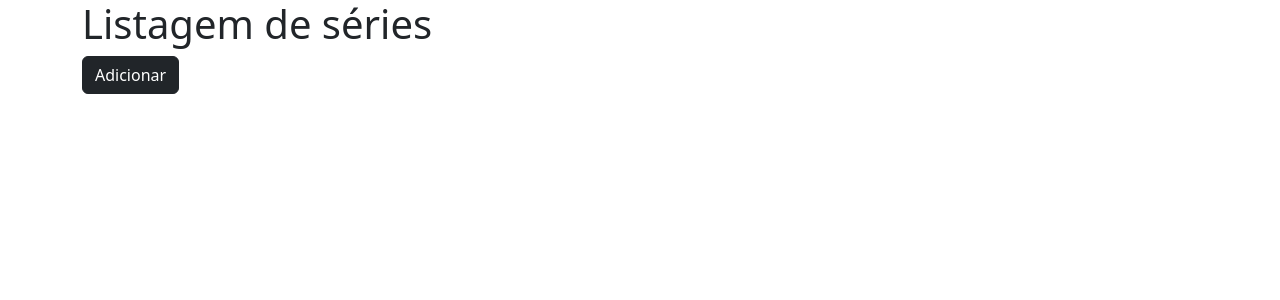
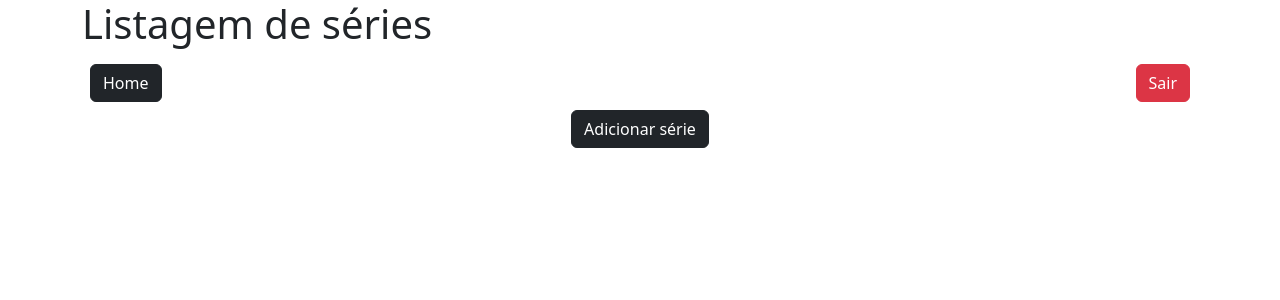
Before and after one commit to andradegui/controleSeries, a Symfony app: template templates/series/index.html.twig in a window 1280 px wide. Shown: the top 300 px of the page. Run offline with Twig, Linux system fonts and the light colour scheme; the template is opened without the code that fills it, so the values that code supplies are empty; style sheets or scripts are compiled from the project's sources; some libraries are stand-ins or nearby versions.

Commit message:
Protegendo rotas, criando menu e criando funcionalidade de logout

```diff
--- a/config/routes.yaml
+++ b/config/routes.yaml
@@ -3,3 +3,7 @@ controllers:
         path: ../src/Controller/
         namespace: App\Controller
     type: attribute
+
+app_logout:
+    path: /logout
+    methods: GET
--- a/templates/episodes/index.html.twig
+++ b/templates/episodes/index.html.twig
@@ -8,7 +8,10 @@
 
 {% block body %}
 
-    <a href="{{ path('app_series') }}" class="btn btn-dark mb-2">Voltar</a>
+    <div class="container-fluid d-flex justify-content-between align-items-center p-2">
+        <a href="{{ path('app_series') }}" class="btn btn-dark">Home</a>
+        <a href="{{ path('app_logout') }}" class="btn btn-danger">Sair</a>
+    </div>
 
     <form method="post">
 
--- a/templates/login/index.html.twig
+++ b/templates/login/index.html.twig
@@ -27,6 +27,7 @@
         </div>
 
         <button type="submit" class="btn btn-primary">Login</button>
+        <a class="btn btn-dark" href="{{ path('app_register') }}">Cadastro usuário</a>
     </form>
 
 {% endblock %}
--- a/templates/registration/register.html.twig
+++ b/templates/registration/register.html.twig
@@ -12,7 +12,7 @@
             label: 'Password'
         }) }}
 
-        <button type="submit" class="btn btn-primary">Cadatrar</button>
+        <button type="submit" class="btn btn-primary">Cadastrar</button>
     {{ form_end(registrationForm) }}
 
 {% endblock %}
--- a/templates/season/index.html.twig
+++ b/templates/season/index.html.twig
@@ -4,7 +4,10 @@
 
 {% block body %}
 
-    <a href="{{ path('app_series') }}" class="btn btn-dark mb-2">Voltar</a>
+    <div class="container-fluid d-flex justify-content-between align-items-center p-2">
+        <a href="{{ path('app_series') }}" class="btn btn-dark">Home</a>
+        <a href="{{ path('app_logout') }}" class="btn btn-danger">Sair</a>
+    </div>
 
     <ul class="list-group m-3">
 
--- a/templates/series/form.html.twig
+++ b/templates/series/form.html.twig
@@ -8,7 +8,10 @@
 
 {% block body %}
 
-    <a href="{{ path('app_series') }}" class="btn btn-dark mb-3">Voltar</a>
+    <div class="container-fluid bg-light d-flex justify-content-between align-items-center p-2">
+        <a href="{{ path('app_series') }}" class="btn btn-dark">Home</a>
+        <a href="{{ path('app_logout') }}" class="btn btn-danger">Sair</a>
+    </div>
 
     {{ form_start(seriesForm) }}
     {{ form_row(seriesForm.seriesName) }}
--- a/templates/series/index.html.twig
+++ b/templates/series/index.html.twig
@@ -14,7 +14,20 @@
 
     {% endif %} #}
 
-    <a href="{{ path('app_series_form') }}" class="btn btn-dark mb-3">Adicionar</a>
+    {# <div class="d-flex justify-content-between">
+        <a href="{{ path('app_series_form') }}" class="btn btn-dark mb-3">Adicionar</a>
+
+        <a href="{{ path('app_logout') }}" class="btn btn-sm btn-danger mb-4">Sair</a>
+    </div> #}
+
+    <div class="container-fluid d-flex justify-content-between align-items-center p-2">
+        <a href="{{ path('app_series') }}" class="btn btn-dark">Home</a>
+        <a href="{{ path('app_logout') }}" class="btn btn-danger">Sair</a>
+    </div>
+
+    <div class="container d-flex justify-content-center text-center align-items-center">
+        <a href="{{ path('app_series_form') }}" class="btn btn-dark mb-3 ">Adicionar série</a>
+    </div>
 
     <ul class="list-group">
 
```
Also changed, not shown: templates/base.html.twig (line endings or trailing spaces), 1 other file.
